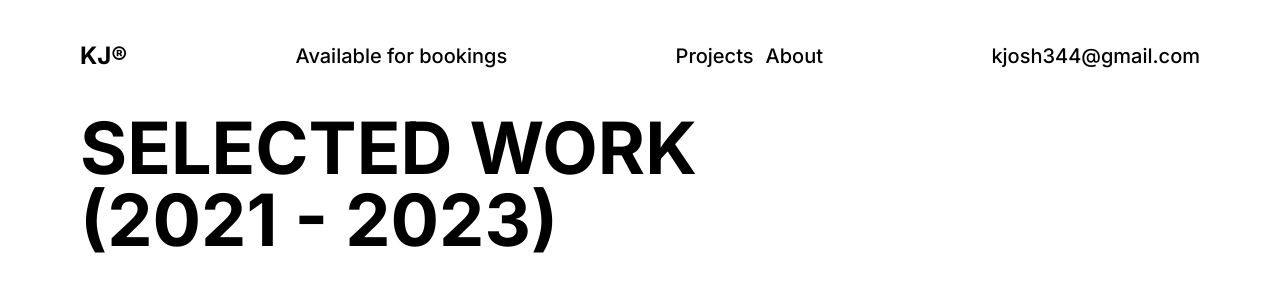
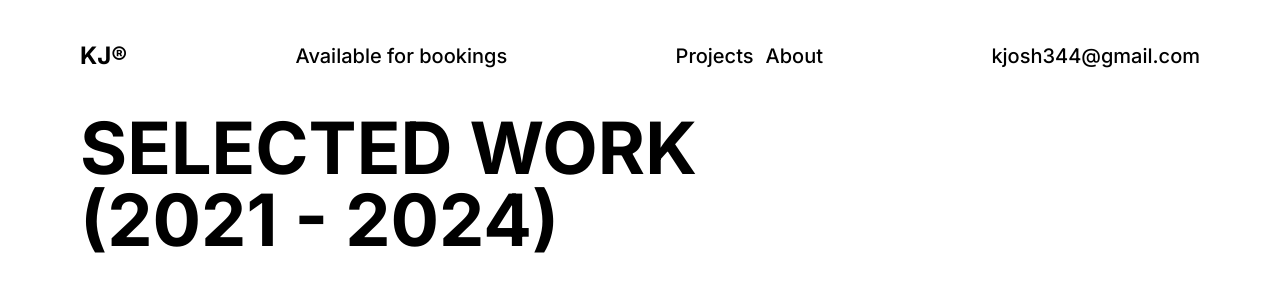
Before and after one commit to Kolajosh/new-portfolio, a Next.js app: page /projects in a window 1280 px wide. Shown: the top 299 px of the page. Built offline with nearby package versions, Linux system fonts and the light colour scheme.

Commit message:
updated portfolio with minor changes

```diff
--- a/src/app/about/page.tsx
+++ b/src/app/about/page.tsx
@@ -1,7 +1,7 @@
 "use client";
 
 import Wrapper from "@/components/Wrapper";
-import hero from "../../assets/imgs/kolawole-hero.png";
+import hero from "../../assets/imgs/new-kolawole.jpg";
 import { services } from "../about/constants";
 import { motion } from "framer-motion";
 import Image from "next/image";
@@ -36,6 +36,8 @@ const about = () => {
             Enter my domain, where I embrace the realms of emerging web
             technologies. Discover my services, approach, and what captivates
             me.
+            <br />
+            ~ Building things that matter ~
           </motion.div>
         </div>
 
--- a/src/app/layout.tsx
+++ b/src/app/layout.tsx
@@ -6,7 +6,7 @@ const inter = Inter({ subsets: ['latin'] })
 
 export const metadata: Metadata = {
   title: 'Kolawole Ayoola - Web Engr',
-  description: 'My portfolio',
+  description: 'Building Things that matter.',
 }
 
 export default function RootLayout({
--- a/src/app/page.tsx
+++ b/src/app/page.tsx
@@ -52,7 +52,7 @@ export default function Home() {
             transition={{ duration: 1, delay: 0.2 }}
             className="text-2xl md:text-4xl leading-none font-medium"
           >
-            Crafting User Interfaces & Transforming Web Landscapes. I help
+            Building things that matter. I help
             companies around the world bring their vision to life with
             captivating visuals.
           </motion.div>
--- a/src/app/projects/page.tsx
+++ b/src/app/projects/page.tsx
@@ -1,7 +1,6 @@
 "use client";
 
 import Wrapper from "@/components/Wrapper";
-import anime from "../../assets/imgs/anime-log-new.jpeg";
 import { works } from "../projects/constants";
 import React from "react";
 import { motion } from "framer-motion";
@@ -21,7 +20,7 @@ const projects = () => {
             className="text-4xl leading-none md:text-7xl font-bold"
           >
             SELECTED WORK <br />
-            (2021 - 2023)
+            (2021 - 2024)
           </motion.div>
           <motion.div
             initial={{ opacity: 0 }}
```
Also changed, not shown: src/assets/imgs/new-kolawole.jpg (added).
